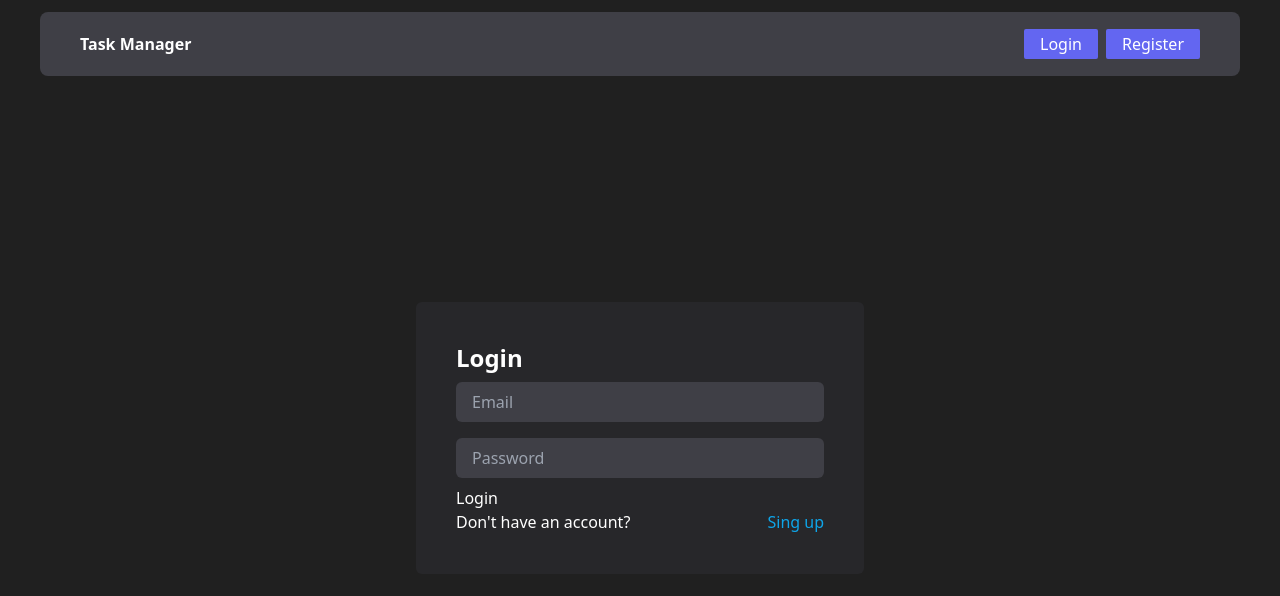
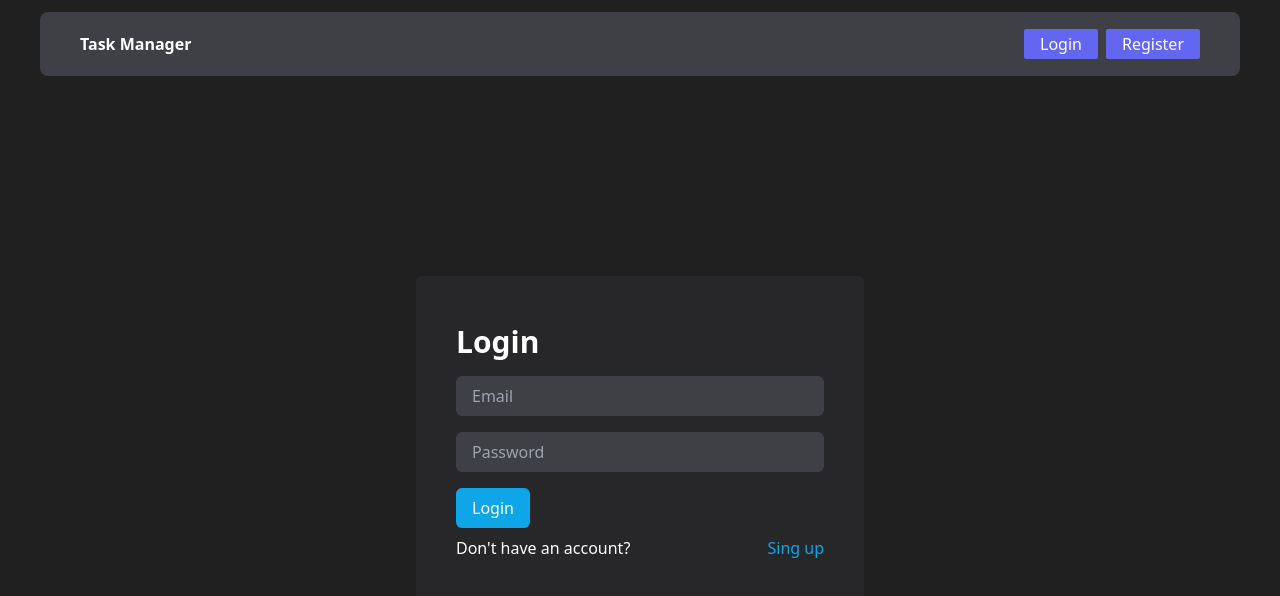
Before and after one commit to MariaRipley/patient-manager, a React (Vite) app in the folder client/: page /login in a window 1280 px wide. Shown: the top 596 px of the page. Built offline with nearby package versions, Linux system fonts and the light colour scheme.

Commit message:
Center Register and Add task forms, change Submit buttons style and fix error when create task without date

```diff
--- a/client/src/pages/LoginPage.jsx
+++ b/client/src/pages/LoginPage.jsx
@@ -29,7 +29,7 @@ function LoginPage() {
             {error}
           </div>
         ))}
-        <h1 className="text-2xl font-bold">Login</h1>
+        <h1 className="text-3xl font-bold my-2">Login</h1>
         <form onSubmit={onSubmit}>
           <input
             type="email"
@@ -49,7 +49,12 @@ function LoginPage() {
           {formErrors.password && (
             <p className="text-red-500">Password is required</p>
           )}
-          <button type="submit">Login</button>
+          <button
+            type="submit"
+            className="bg-sky-500 text-white px-4 py-2 rounded-md my-2"
+          >
+            Login
+          </button>
         </form>
         <p className="flex gap-x-2 justify-between">
           Don't have an account?{" "}
--- a/client/src/pages/RegisterPage.jsx
+++ b/client/src/pages/RegisterPage.jsx
@@ -21,12 +21,14 @@ function RegisterPage() {
   });
 
   return (
+    <div className="flex h-[calc(100vh-100px)] items-center justify-center">
       <div className="bg-zinc800 max-w-md p-10 rounded-md">
         {registerErrors.map((error, i) => (
           <div className="bg-red-500 p-2 text-white" key={i}>
             {error}
           </div>
         ))}
+        <h1 className="text-3xl font-bold my-2">Register</h1>
         <form onSubmit={onSubmit}>
           <input
             type="text"
@@ -53,7 +55,12 @@ function RegisterPage() {
           {errors.password && (
             <p className="text-red-500">Password is required</p>
           )}
-        <button type="submit">Register</button>
+          <button
+            type="submit"
+            className="bg-sky-500 text-white px-4 py-2 rounded-md my-2"
+          >
+            Register
+          </button>
         </form>
         <p className="flex gap-x-2 justify-between">
           Already have an account?{" "}
@@ -63,6 +70,7 @@ function RegisterPage() {
           </Link>
         </p>
       </div>
+    </div>
   );
 }
 
--- a/client/src/pages/TaskFormPage.jsx
+++ b/client/src/pages/TaskFormPage.jsx
@@ -21,27 +21,28 @@ function TaskFormPage() {
         console.log(task);
         setValue("title", task.title);
         setValue("description", task.description);
+        setValue("date", dayjs(task.date).utc().format("YYYY-MM-DD"));
       }
     }
     loadTask();
   }, []);
 
   const onSubmit = handleSubmit((data) => {
+    const dataValid = {
+      ...data,
+      date: data.date ? dayjs.utc(data.date).format() : dayjs.utc().format(),
+    };
+
     if (params.id) {
-      updateTask(params.id, {
-        ...data,
-        date: dayjs.utc(data.date).format(),
-      });
+      updateTask(params.id, dataValid);
     } else {
-      createTask({
-        ...data,
-        date: dayjs.utc(data.date).format(),
-      });
+      createTask(dataValid);
     }
     navigate("/tasks");
   });
 
   return (
+    <div className="flex h-[calc(100vh-100px)] items-center justify-center">
       <div className="bg-zinc-800 max-w-md w-full p-10 rounded-md">
         <form onSubmit={onSubmit}>
           <label htmlFor="title">Title: </label>
@@ -70,6 +71,7 @@ function TaskFormPage() {
           <button className="bg-indigo-500 px-3 py-2 rounded-md">Save</button>
         </form>
       </div>
+    </div>
   );
 }
 
```
Lines whose indentation alone changed are shown as unchanged.
